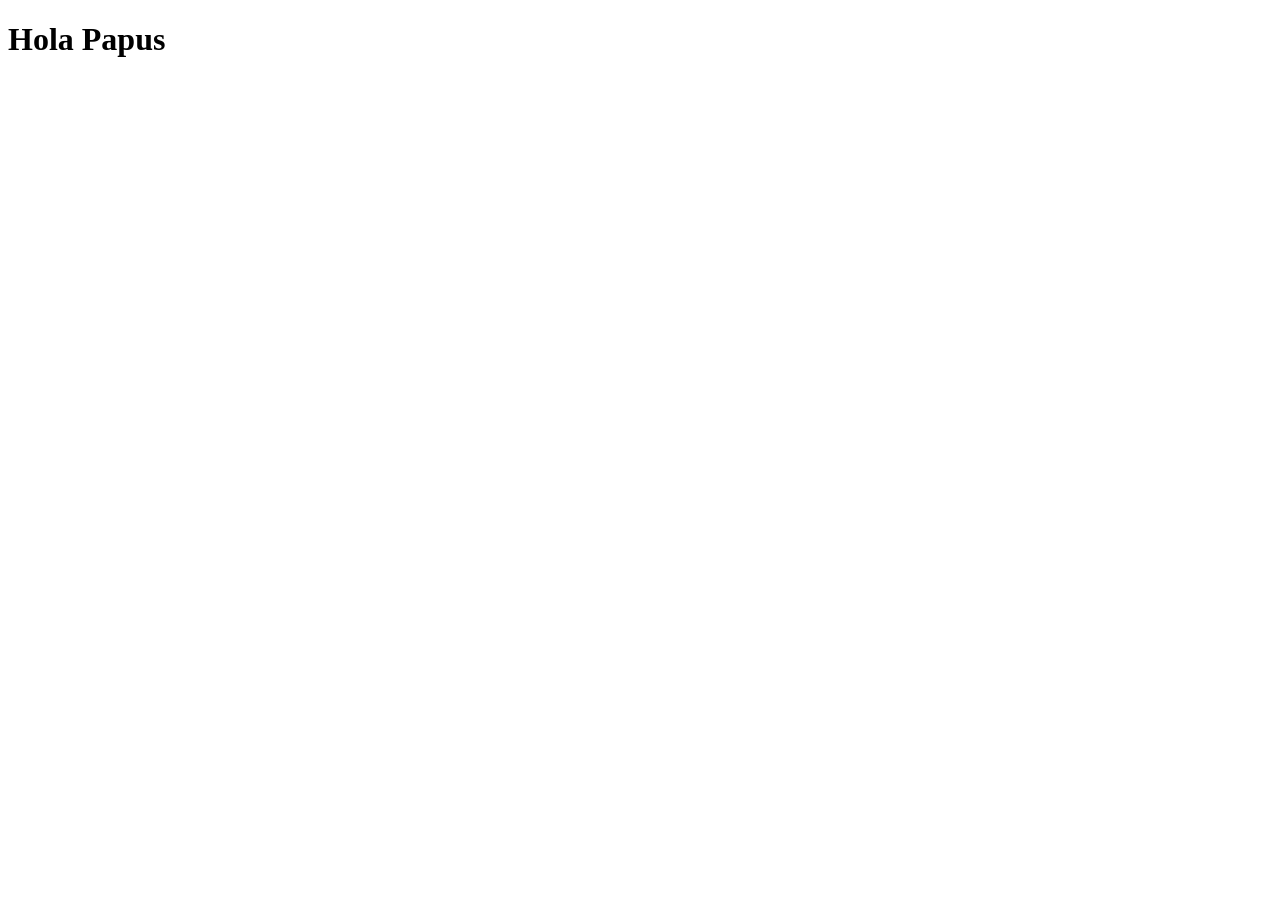
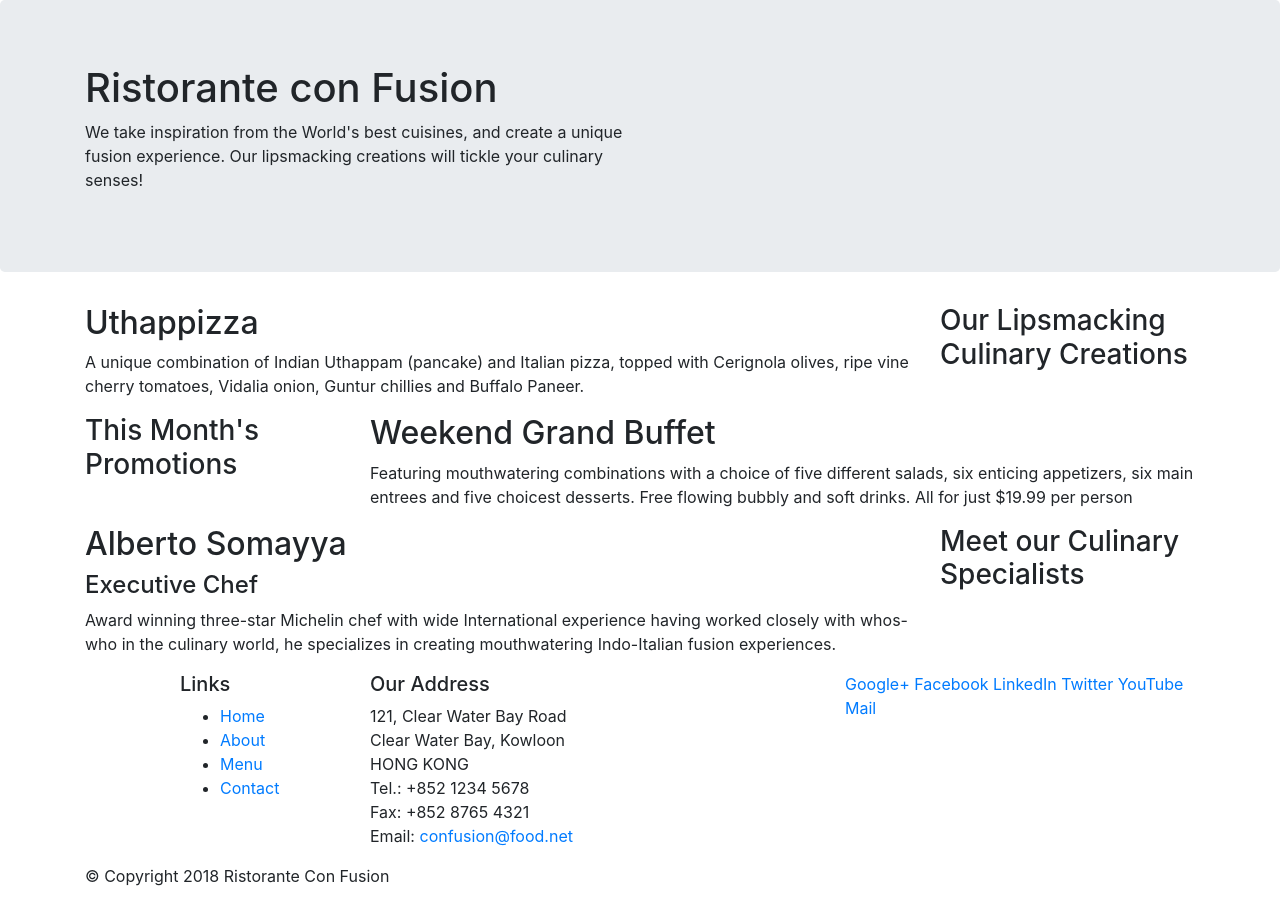
Before and after one commit to JesusJimenezValverde/bootstrap-training, a website: page index.html in a window 1280 px wide. Before the commit the page ends 800 px from the top, so only its background shows below. Drawn offline with nearby package versions, Linux system fonts and the light colour scheme.

Commit message:
Week-1, Grid part one

```diff
--- a/index.html
+++ b/index.html
@@ -1,9 +1,111 @@
- <!DOCTYPE html>
- <head>
+<!DOCTYPE html>
+<html lang="en">
 
- </head>
- <body>
-     <h1>
-         Hola Papus
-     </h1>
- </body>
+<head>
+    <!-- Required meta tags always come first -->
+    <meta charset="utf-8">
+    <meta name="viewport" content="width=device-width, initial-scale=1, shrink-to-fit=no">
+    <meta http-equiv="x-ua-compatible" content="ie=edge">
+
+    <!-- Bootstrap CSS -->
+    <link rel="stylesheet" href="node_modules/bootstrap/dist/css/bootstrap.min.css">
+    <title>Ristorante Con Fusion</title>
+</head>
+
+<body>
+
+    <header class="jumbotron">
+        <div class="container">
+            <div class="row">
+                <div class="col-12 col-sm-6">
+                    <h1>Ristorante con Fusion</h1>
+                    <p>We take inspiration from the World's best cuisines, and create a unique fusion experience. Our lipsmacking creations will tickle your culinary senses!</p>
+                </div>
+                <div class="col-12 col-sm">
+                </div>
+            </div>
+        </div>
+    </header>
+
+    <div class="container">
+        <div class="row">
+            <div class="col-12 col-sm-4 col-md-3 order-sm-last">
+                <h3>Our Lipsmacking Culinary Creations</h3>
+            </div>
+            <div class="col col-sm col-md order-sm-first">
+                <h2>Uthappizza</h2>
+                <p>A unique combination of Indian Uthappam (pancake) and Italian pizza, topped with Cerignola olives, ripe vine cherry tomatoes, Vidalia onion, Guntur chillies and Buffalo Paneer.</p>
+            </div>
+        </div>
+
+
+        <div class="row">
+            <div class="col-12 col-sm-4 col-md-3">
+                <h3>This Month's Promotions</h3>
+            </div>
+            <div class="col col-sm col-md">
+                <h2>Weekend Grand Buffet</h2>
+                <p>Featuring mouthwatering combinations with a choice of five different salads, six enticing appetizers, six main entrees and five choicest desserts. Free flowing bubbly and soft drinks. All for just $19.99 per person </p>
+            </div>
+        </div>
+
+        <div class="row">
+            <div class="col-12 col-sm-4 col-md-3 order-sm-last">
+                <h3>Meet our Culinary Specialists</h3>
+            </div>
+            <div class="col col-sm col-md order-sm-first">
+                <h2>Alberto Somayya</h2>
+                <h4>Executive Chef</h4>
+                <p>Award winning three-star Michelin chef with wide International experience having worked closely with whos-who in the culinary world, he specializes in creating mouthwatering Indo-Italian fusion experiences. </p>
+            </div>
+        </div>
+    </div>
+
+    <footer>
+        <div class="container">
+            <div class="row">
+                <div class="col-4 offset-1 col-sm-2">
+                    <h5>Links</h5>
+                    <ul>
+                        <li><a href="#">Home</a></li>
+                        <li><a href="#">About</a></li>
+                        <li><a href="#">Menu</a></li>
+                        <li><a href="#">Contact</a></li>
+                    </ul>
+                </div>
+                <div class="col-7 col-sm-5">
+                    <h5>Our Address</h5>
+                    <address>
+		              121, Clear Water Bay Road<br>
+		              Clear Water Bay, Kowloon<br>
+		              HONG KONG<br>
+		              Tel.: +852 1234 5678<br>
+		              Fax: +852 8765 4321<br>
+		              Email: <a href="mailto:confusion@food.net">confusion@food.net</a>
+		           </address>
+                </div>
+                <div class="col-12 col-sm-4">
+                    <div>
+                        <a href="http://google.com/+">Google+</a>
+                        <a href="http://www.facebook.com/profile.php?id=">Facebook</a>
+                        <a href="http://www.linkedin.com/in/">LinkedIn</a>
+                        <a href="http://twitter.com/">Twitter</a>
+                        <a href="http://youtube.com/">YouTube</a>
+                        <a href="mailto:">Mail</a>
+                    </div>
+                </div>
+           </div>
+           <div class="row">
+                <div class="col-auto">
+                    <p>© Copyright 2018 Ristorante Con Fusion</p>
+                </div>
+           </div>
+        </div>
+    </footer>
+    <!-- jQuery first, then Popper.js, then Bootstrap JS. -->
+    <script src="node_modules/jquery/dist/jquery.slim.min.js"></script>
+    <script src="node_modules/popper.js/dist/umd/popper.min.js"></script>
+    <script src="node_modules/bootstrap/dist/js/bootstrap.min.js"></script>
+</body>
+
+</html>
```
Also changed, not shown: package.json (+6 -1 lines), 1 other file.
